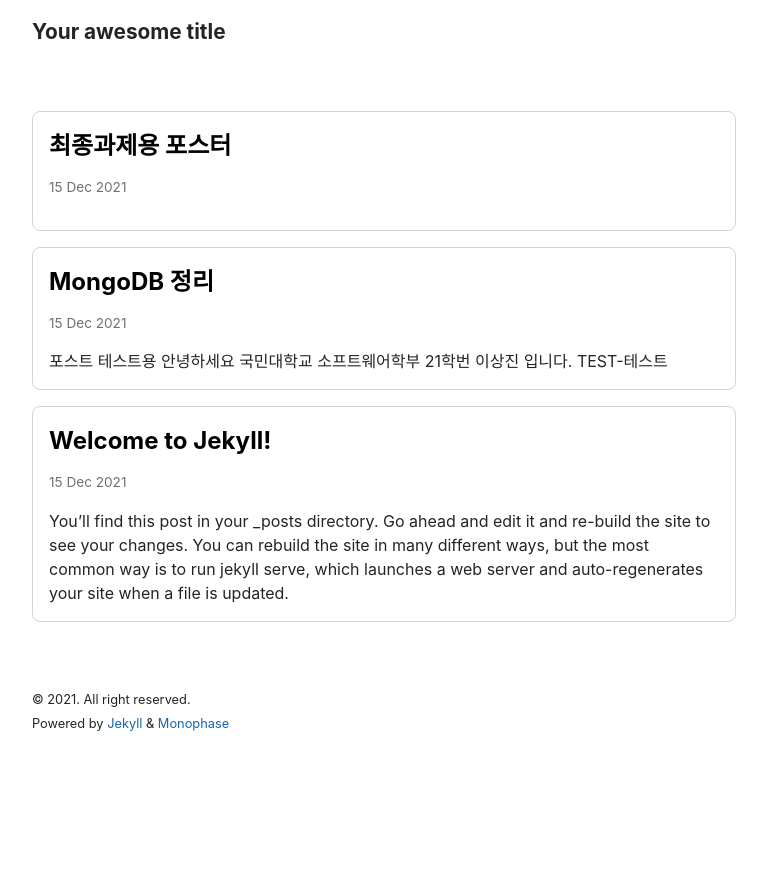
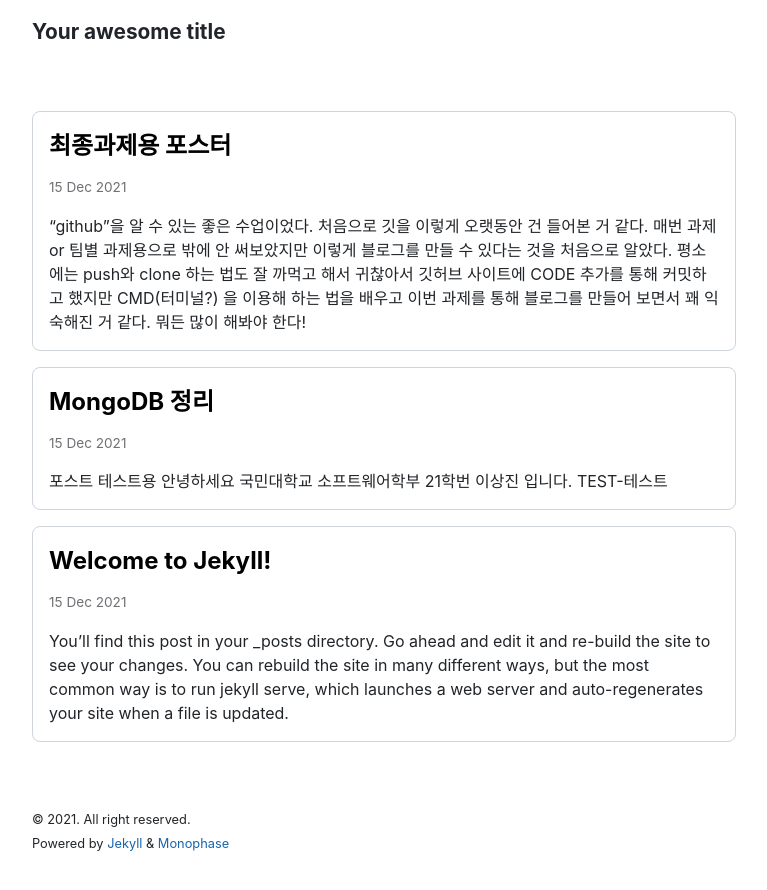
Before and after one commit to Sangjin-kmu/Sangjin-kmu.github.io, a Jekyll site: the page built from index.markdown, in a window 1280 px wide. Shown: the top 890 px of the page, without its empty margins (256-1023 px from the left). Built offline with Jekyll 4.4.1, drawn with Linux system fonts in a browser that asks for light colours; nearby versions of some CDN libraries.

Commit message:
add: blogPost

````diff
--- a/_posts/2021-12-15-blogPost.md
+++ b/_posts/2021-12-15-blogPost.md
@@ -5,3 +5,13 @@ date:   2021-12-15 15:55:32 +0900
 categories: jekyll update
 comments: true
 ---
+
+"github"을 알 수 있는 좋은 수업이었다.
+처음으로 깃을 이렇게 오랫동안 건 들어본 거 같다.
+매번 과제 or 팀별 과제용으로 밖에 안 써보았지만 이렇게 블로그를 만들 수 있다는 것을 처음으로 알았다.
+평소에는 push와 clone 하는 법도 잘 까먹고 해서 귀찮아서 깃허브 사이트에 CODE 추가를 통해 커밋하고 했지만 CMD(터미널?) 을 이용해 하는 법을 배우고 이번 과제를 통해 블로그를 만들어 보면서 꽤 익숙해진 거 같다. 뭐든 많이 해봐야 한다!
+
+다음으로 Jekyll이라는 블로그? 시스템이다. 당연하다시피 처음 들어본 이름이다. 그래도 이러한 기능이 있다는걸 알 수 있었다. 이거 외에도 DISQUS 사이트를 이용해 댓글 기능 추가 등을 알 수 있었다. 하지만 너무 간략한 설명 탓에 아직 정확히는 모르겠다.
+
+마지막으로 Markdown이다. 이 글을 보기 전 제 깃허브 주소의 README. MD를 보셨다면 해당 내용에 사용된 #, ##, ```, !, 등등 이것들이 전부 마크다운에 해당한다. 마크다운이란 특수기호 문자를 이용하여 간단하게 글을 작성하는 콘텐츠 이다. (라고 나와 있다) 정확히는 그냥 글 꾸미기? 인 거 같다.
+아무튼 해당 기능을 알아야 하는 이유가 요즘 Github가 뜨고 있고, 그 깃허브에 Markdown을 이용하여 기록하면 가독성이 좋고, 중요한 내용을 부각할 수 있다.
````
